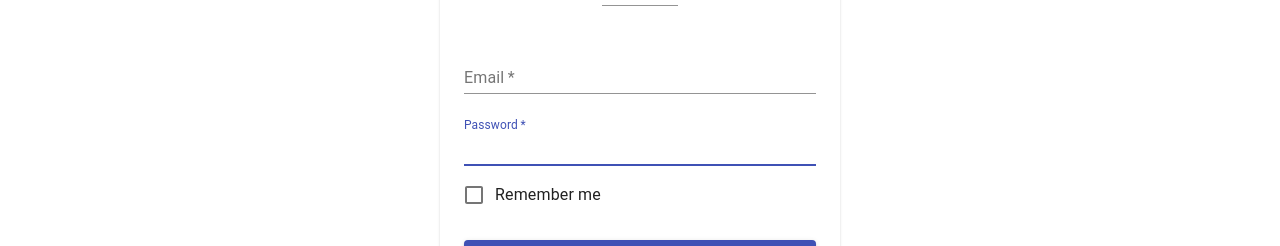
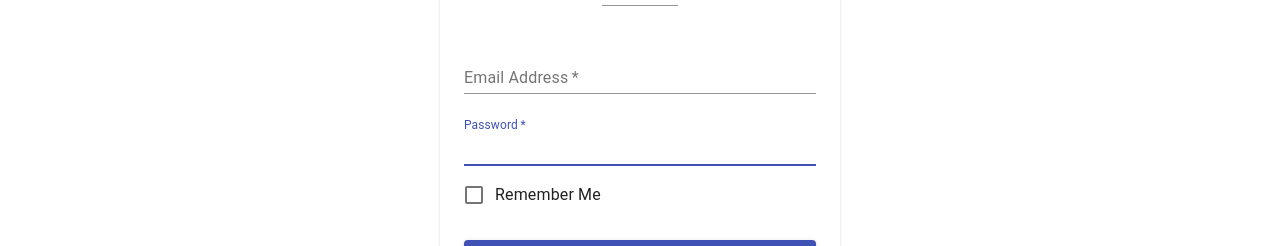
Before and after one commit to PeterJSims/context-app, a React (Create React App) app: page / in a window 1280 px wide. Shown: the part 258-504 px from the top of the page. Built offline with nearby package versions, Linux system fonts and the light colour scheme.

Commit message:
implement language

```diff
--- a/src/App.js
+++ b/src/App.js
@@ -3,16 +3,19 @@
 import Form from './Form';
 import PageContent from './PageContent';
 import { ThemeProvider } from './contexts/ThemeContext';
+import { LanguageProvider } from './contexts/LanguageContext';
 
 class App extends Component {
 	render() {
 		return (
+			<LanguageProvider>
 				<ThemeProvider>
 					<PageContent>
 						<Navbar />
 						<Form />
 					</PageContent>
 				</ThemeProvider>
+			</LanguageProvider>
 		);
 	}
 }
--- a/src/Form.js
+++ b/src/Form.js
@@ -14,34 +14,59 @@
 import Select from '@material-ui/core/Select';
 import withStyles from '@material-ui/core/styles/withStyles';
 import styles from './styles/FormStyles';
+import { LanguageContext } from './contexts/LanguageContext';
+
+const words = {
+	english: {
+		signIn: 'Sign In',
+		email: 'Email Address',
+		password: 'Password',
+		remember: 'Remember Me'
+	},
+	spanish: {
+		signIn: 'Registrarse',
+		email: 'Correo Electrónico',
+		password: 'Contraseña',
+		remember: 'Recuérdame'
+	},
+	hebrew: {
+		signIn: 'התחברות',
+		email: 'מייל',
+		password: 'סיסמה',
+		remember: 'זכור אותי'
+	}
+};
 
 class Form extends Component {
+	static contextType = LanguageContext;
 	render() {
+		const { language, changeLanguage } = this.context;
 		const { classes } = this.props;
+		const { email, signIn, password, remember } = words[language];
 		return (
 			<main className={classes.main}>
 				<Paper className={classes.paper}>
 					<Avatar className={classes.avatar}>
 						<LockOutlinedIcon />
 					</Avatar>
-					<Typography variant="h5">Sign In</Typography>
-					<Select value="english">
+					<Typography variant="h5">{signIn}</Typography>
+					<Select value={language} onChange={changeLanguage}>
 						<MenuItem value="english">English</MenuItem>
-						<MenuItem value="Spanish">Spanish</MenuItem>
-						<MenuItem value="Hebrew">עברית</MenuItem>
+						<MenuItem value="spanish">Spanish</MenuItem>
+						<MenuItem value="hebrew">עברית</MenuItem>
 					</Select>
 					<form className={classes.form}>
 						<FormControl margin="normal" required fullWidth>
-							<InputLabel htmlFor="email">Email</InputLabel>
+							<InputLabel htmlFor="email">{email}</InputLabel>
 							<Input id="email" name="email" autoFocus />
 						</FormControl>
 						<FormControl margin="normal" required fullWidth>
-							<InputLabel htmlFor="password">Password</InputLabel>
+							<InputLabel htmlFor="password">{password}</InputLabel>
 							<Input id="password" name="password" autoFocus />
 						</FormControl>
-						<FormControlLabel control={<Checkbox color="primary" />} label="Remember me" />
+						<FormControlLabel control={<Checkbox color="primary" />} label={remember} />
 						<Button variant="contained" type="submit" fullWidth color="primary" className={classes.submit}>
-							Sign In
+							{signIn}
 						</Button>
 					</form>
 				</Paper>
--- /dev/null
+++ b/src/contexts/LanguageContext.js
@@ -0,0 +1,21 @@
+import React, { Component, createContext } from 'react';
+
+export const LanguageContext = createContext();
+
+export class LanguageProvider extends Component {
+	constructor(props) {
+		super(props);
+		this.state = { language: 'english' };
+		this.changeLanguage = this.changeLanguage.bind(this);
+	}
+	changeLanguage(e) {
+		this.setState({ language: e.target.value });
+	}
+	render() {
+		return (
+			<LanguageContext.Provider value={{ ...this.state, changeLanguage: this.changeLanguage }}>
+				{this.props.children}
+			</LanguageContext.Provider>
+		);
+	}
+}
```
Lines whose indentation alone changed are shown as unchanged.
